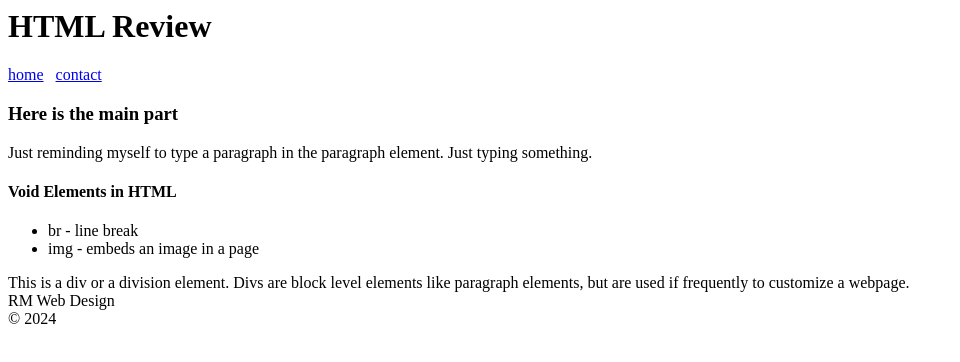
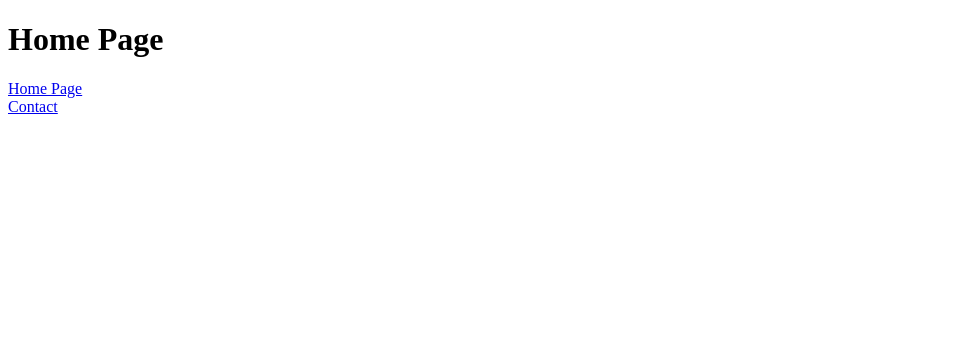
Before and after one commit to rmorale64/website_challenge, a plain HTML site: page index.html in a window 1280 px wide. Shown: the whole page, without its empty margins (0-960 px from the left). Drawn offline with Linux system fonts and the light colour scheme.

Commit message:
Update index.html

```diff
--- a/index.html
+++ b/index.html
@@ -1,29 +1,12 @@
-</html><!DOCTYPE html>
-<html lang="en">
+<!DOCTYPE html>
+<html lang=eng>
  <head>
-  <title>HTML Review</title>
-  <meta charset="utf-8">
+  <meta charset="UTF-8">
+  <h1>Home Page</h1>
  </head>
- <body>
-  <header>
-   <h1>HTML Review</h1>
-  </header>
-  <nav>
-   <a href="index.html">home</a> &nbsp; <a href="contact.html">contact</a>
-  </nav>
-  <main>
-   <h3>Here is the main part</h3>
-   <p>Just reminding myself to type a paragraph in the paragraph element. Just typing something.</p>
-   <h4>Void Elements in HTML</h4>
-   <ul>
-    <li>br - line break</li>
-    <li>img - embeds an image in a page</li>
-   </ul>
-   <div>This is a div or a division element. Divs are block level elements like paragraph elements, but are used if frequently to customize a webpage.</div>
-  </main>
-  <footer>
-   RM Web Design<br>
-   &copy; 2024
-  </footer>
- </body>
+
+ <nav>
+  <a href="index.html">Home Page</a><br>
+  <a href="contact.html">Contact</a><br>
+ </nav>
 </html>
```
